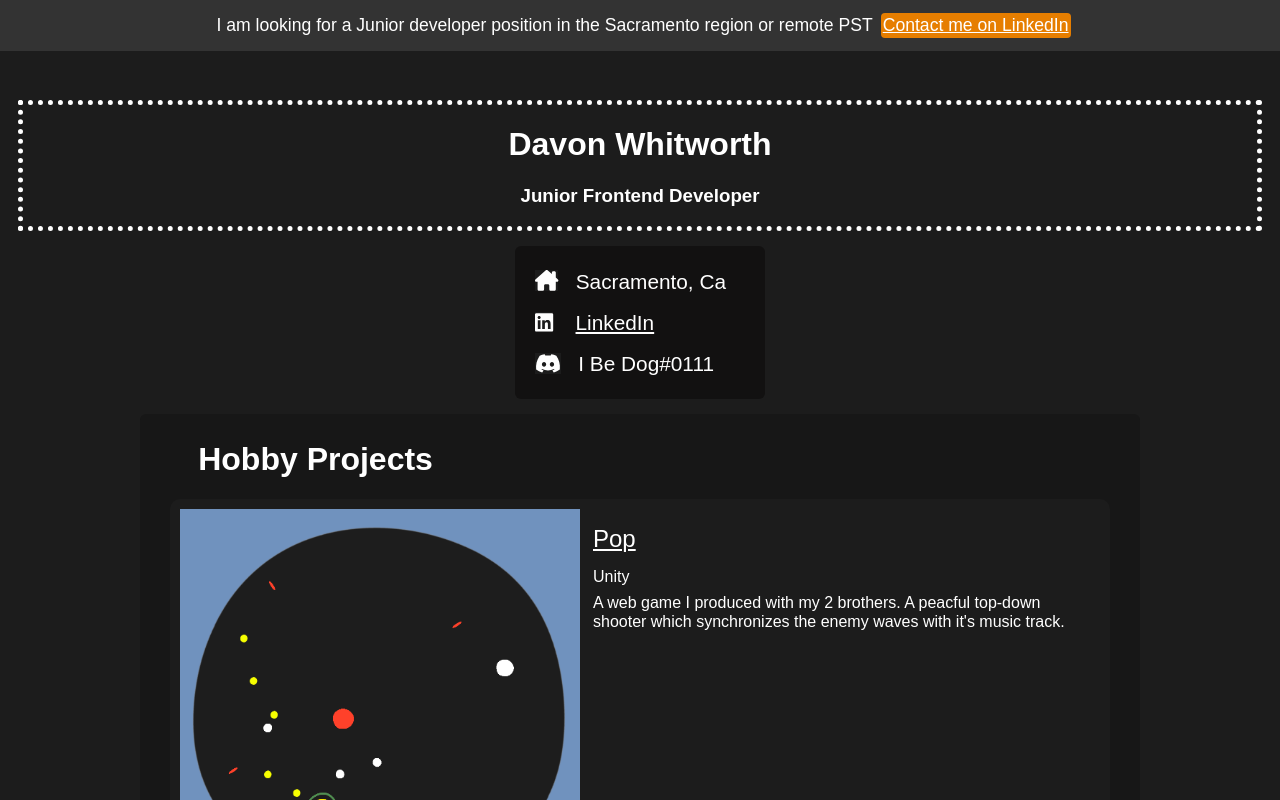
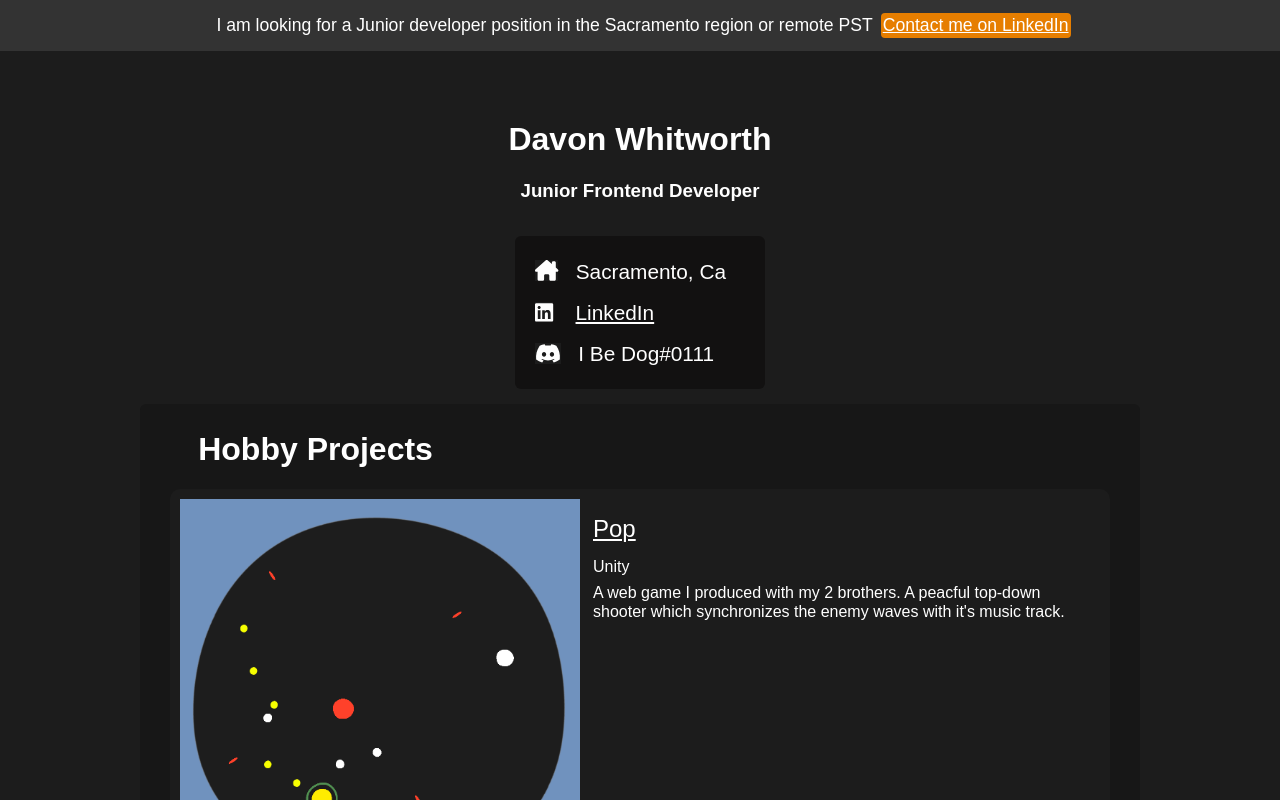
Before and after one commit to DavonWhitworth/davon-whitworth, a React (Create React App) app: page / in a window 1280 px wide. Shown: the top 800 px of the page. Built offline with nearby package versions, Linux system fonts and the light colour scheme.

Commit message:
pic change..oops

```diff
--- a/src/components/introcard.js
+++ b/src/components/introcard.js
@@ -10,7 +10,6 @@ const Headcard = styled.div`
   justify-content: center;
   gap: 15px;
   margin-top: 100px;
-  border: white 5px dotted;
 `;
 
 const Infodiv = styled.div`
```
